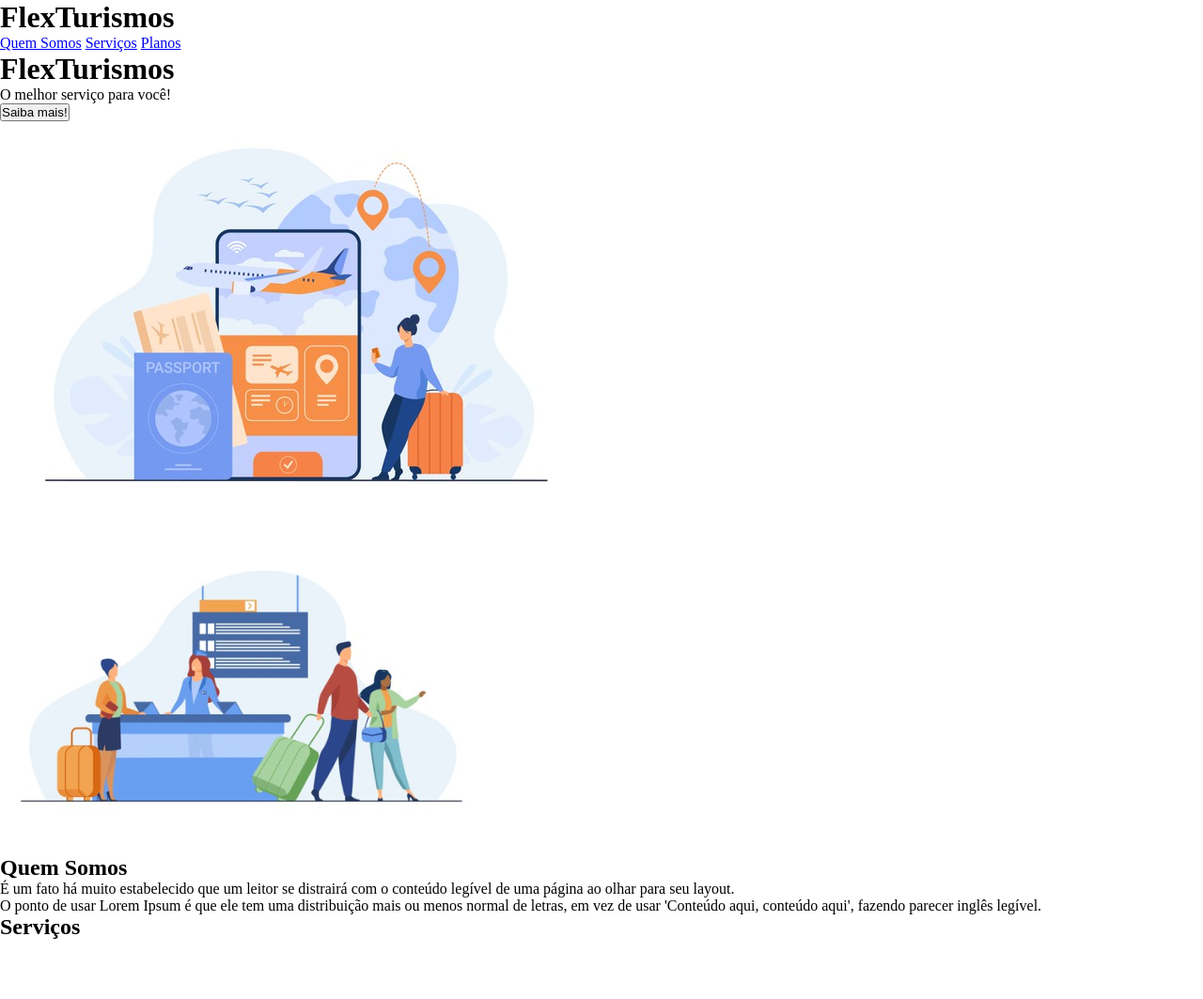
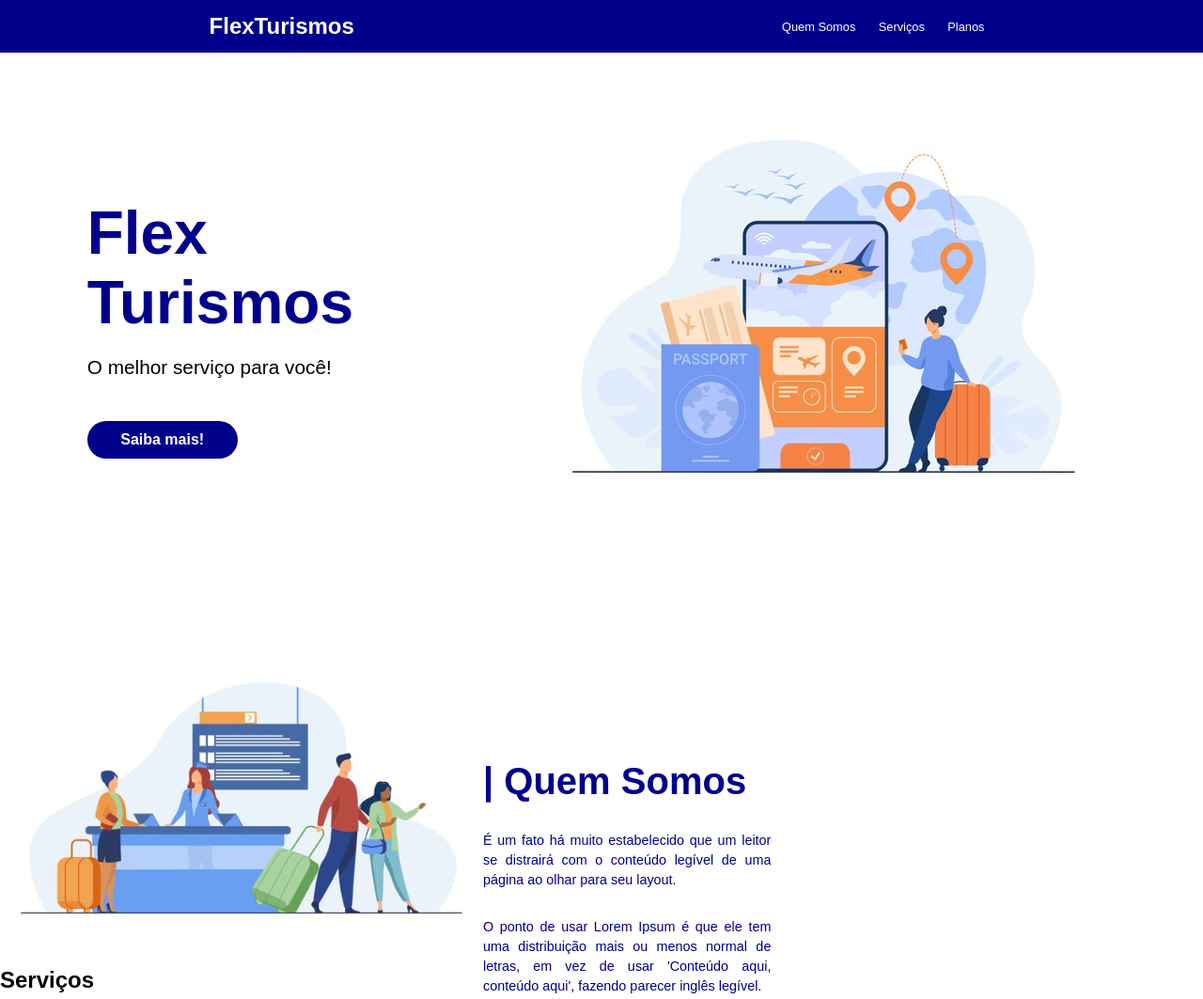
Before and after one commit to guimagarotti/LandingPage-FLEX, a plain HTML site: page index.html in a window 1280 px wide. Shown: the top 1063 px of the page at 94% size. Drawn offline with Linux system fonts and the light colour scheme.

Commit message:
V 3.0 - Início do CSS

```diff
--- a/estilo/style.css
+++ b/estilo/style.css
@@ -2,4 +2,96 @@
     margin: 0;
     padding: 0;
     box-sizing: border-box;
+    font-family: Arial, Helvetica, sans-serif;
 }
+
+body {
+    height: 100vh;
+    width: 100%;
+}
+
+header {
+    display: flex;
+    justify-content: space-around;
+    align-items: center;
+    background-color: darkblue;
+    color: white;
+    height: 7vh;
+
+}
+
+header h1 {
+    font-size: 1.5rem;
+}
+
+header a {
+    text-decoration: none;
+    padding: 10px;
+    color: white;
+    font-size: 0.8rem;
+}
+
+.container1 {
+    display: flex;
+    justify-content: space-around;
+    align-items: center;
+    width: 100%;
+    margin-top: 5%;
+}
+
+.apresentacao {
+    height: 30vh;
+}
+
+.apresentacao h1 {
+    color: darkblue;
+    font-size: 4rem;
+}
+
+.apresentacao p {
+    margin: 20px 0;
+    font-size: 1.3rem;
+    width: auto;
+}
+
+.apresentacao button {
+    margin: 25px 0;
+    background-color: darkblue;
+    color: white;
+    border: 0;
+    width: 160px;
+    height: 40px;
+    border-radius: 20px;
+    font-size: 1rem;
+    font-weight: bold;
+}
+
+.container2 {
+    display: flex;
+    justify-content: space-around;
+    align-items: center;
+    margin-top: 10%;
+}
+
+.quemsomos {
+    height: 30vh;
+}
+
+.quemsomos h2 {
+    color: darkblue;
+    font-size: 2.5rem;
+    margin-top: 80px;
+}
+
+.quemsomos p {
+    width: 40%;
+    padding-top: 30px;
+    line-height: 1.3rem;
+    font-size: 0.9rem;
+    text-align: justify;
+    color: darkblue;
+}
+
+.container3 {
+
+}
--- a/index.html
+++ b/index.html
@@ -18,10 +18,10 @@
         </nav>
     </header>
     <!--Conteúdo-->
-    <div>
+    <div class="container1">
         <!--Apresentação-->
-        <div>
-            <h1>FlexTurismos</h1>
+        <div class="apresentacao">
+            <h1>Flex<br>Turismos</h1>
             <p>O melhor serviço para você!</p>
             <button>Saiba mais!</button>
         </div>
@@ -32,14 +32,14 @@
     </div>
 
 
-    <div>
+    <div class="container2">
         <!--Imagem Quem Somos-->
         <div>
             <img src="imagens/1-quem-somos.png" alt="quem somos image">
         </div>
         <!--Quem Somos-->
-        <div>
-            <h2>Quem Somos</h2>
+        <div class="quemsomos">
+            <h2>| Quem Somos</h2>
             <p>
                 É um fato há muito estabelecido que um leitor se distrairá com o conteúdo legível de uma página ao olhar para seu layout.
             </p>
@@ -49,9 +49,9 @@
         </div>
     </div>
 
-    <div>
+    <div class="container3">
         <!--Serviços-->
-        <div>
+        <div class="servicos">
             <h2>Serviços</h2>
         </div>
         <!--Imagens Serviços-->
```
